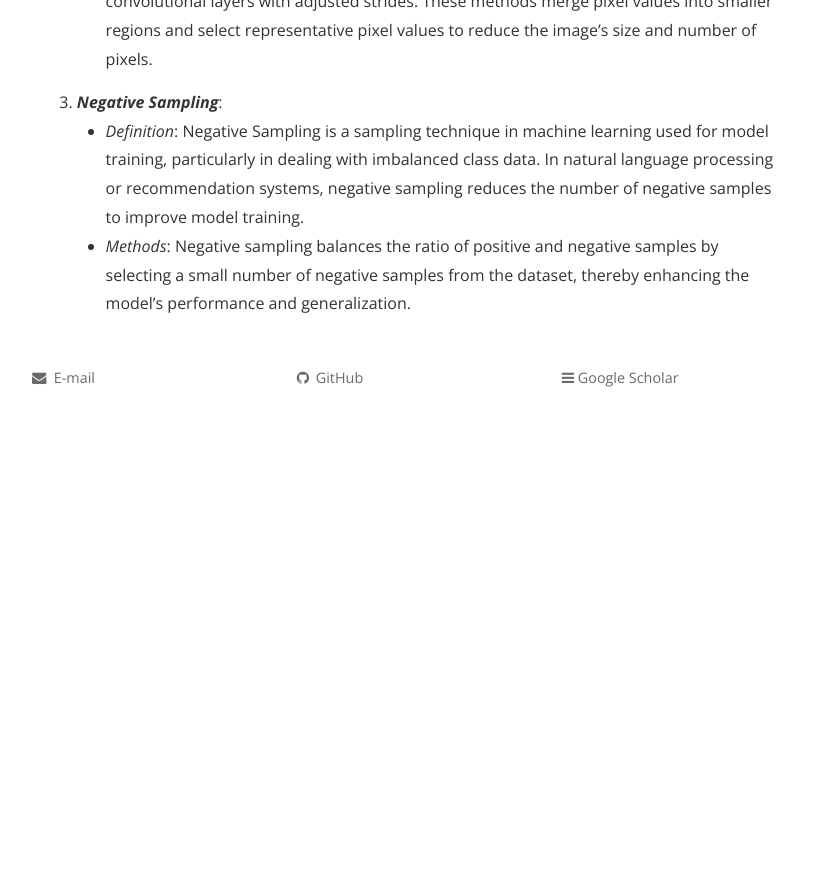
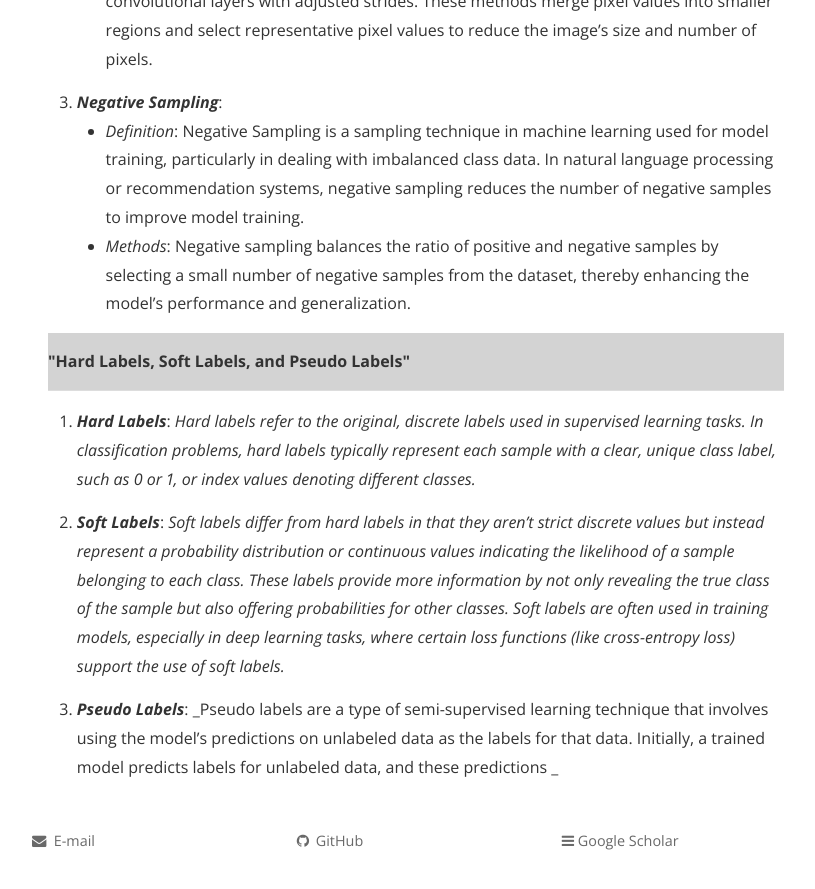
Before and after one commit to sosweetzhang/sosweetzhang.github.io, a Jekyll site: the page built from share/Experience/Summary_of_deep_learning_project_experience.md, in a window 1280 px wide and 900 px high, scrolled down 4034 px. Shown: the top 889 px of the window, without its empty margins (224-1039 px from the left). Built offline with Jekyll 4.4.1, drawn with Linux system fonts in a browser that asks for light colours; nearby versions of some CDN libraries; comment, search, counter and statistics services are not loaded; a style sheet for code colours, icons or effects is not loaded; before the commit the page ends 4471 px from its top, so only the background shows below that.

Commit message:
Update Summary_of_deep_learning_project_experience.md

```diff
--- a/share/Experience/Summary_of_deep_learning_project_experience.md
+++ b/share/Experience/Summary_of_deep_learning_project_experience.md
@@ -150,3 +150,16 @@ _1. obtain_auc(actual, pred) -> actual is discrete (e.g. 0,1) and pred is contin
 3. **_Negative Sampling_**:
    - _Definition_: Negative Sampling is a sampling technique in machine learning used for model training, particularly in dealing with imbalanced class data. In natural language processing or recommendation systems, negative sampling reduces the number of negative samples to improve model training.
    - _Methods_: Negative sampling balances the ratio of positive and negative samples by selecting a small number of negative samples from the dataset, thereby enhancing the model's performance and generalization.
+
+
+
+<table><tr><td bgcolor=lightgray><strong>"Hard Labels, Soft Labels, and Pseudo Labels" </strong></td></tr></table>
+
+1. **_Hard Labels_**:
+_Hard labels refer to the original, discrete labels used in supervised learning tasks. In classification problems, hard labels typically represent each sample with a clear, unique class label, such as 0 or 1, or index values denoting different classes._
+
+2. **_Soft Labels_**:
+_Soft labels differ from hard labels in that they aren't strict discrete values but instead represent a probability distribution or continuous values indicating the likelihood of a sample belonging to each class. These labels provide more information by not only revealing the true class of the sample but also offering probabilities for other classes. Soft labels are often used in training models, especially in deep learning tasks, where certain loss functions (like cross-entropy loss) support the use of soft labels._
+
+3. **_Pseudo Labels_**:
+_Pseudo labels are a type of semi-supervised learning technique that involves using the model's predictions on unlabeled data as the labels for that data. Initially, a trained model predicts labels for unlabeled data, and these predictions _
```
